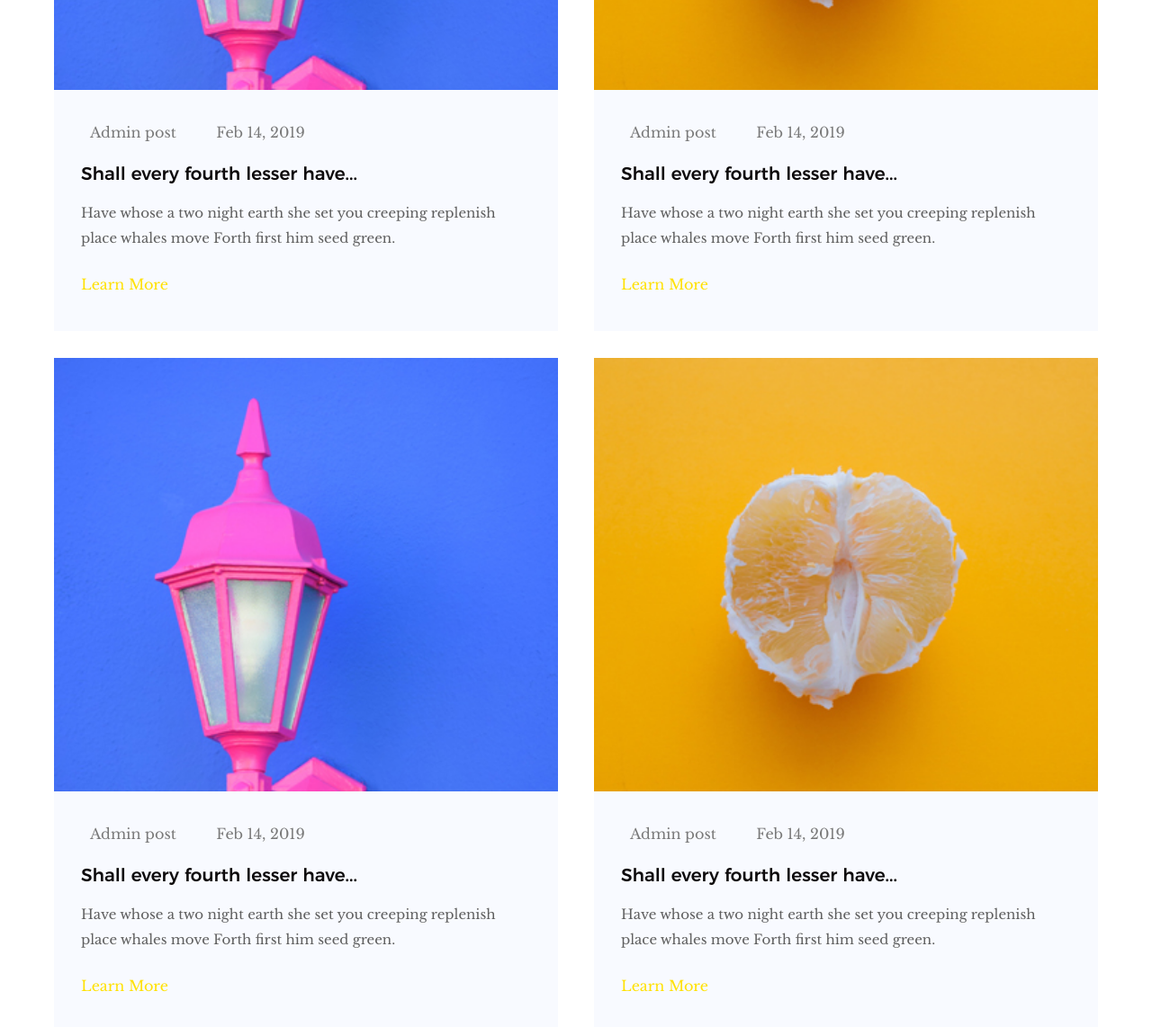
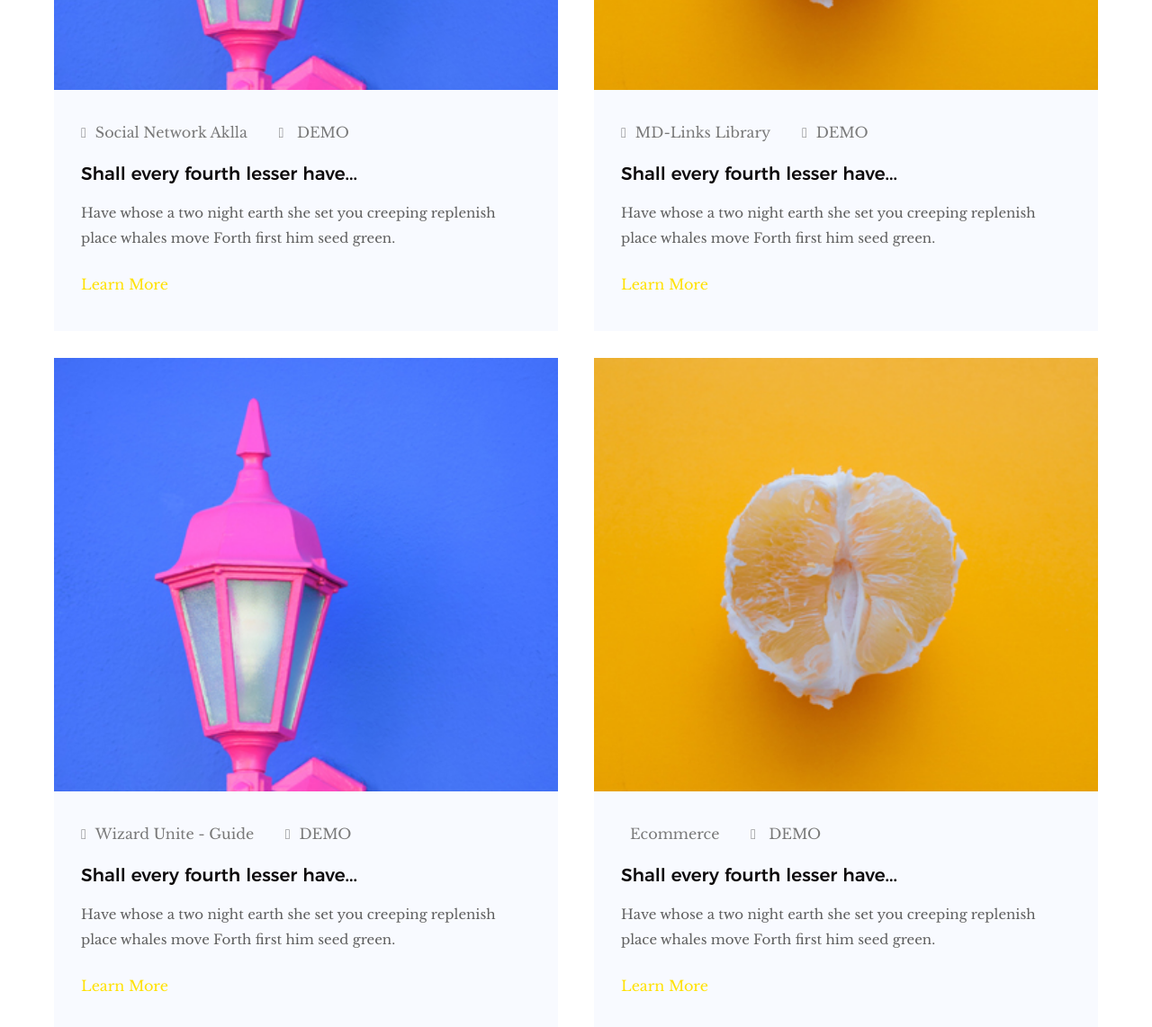
Before and after one commit to omairapalacios/My-portafolio, a website: page index.html in a window 1280 px wide. Shown: the part 2520-3662 px from the top of the page at 90% size. Drawn offline with Linux system fonts and the light colour scheme.

Commit message:
update projects names on work section

```diff
--- a/index.html
+++ b/index.html
@@ -152,8 +152,8 @@
                             </div>
                             <div class="short_details">
                                 <div class="meta-top d-flex">
-                                    <a href="#"><i class="ti-user"></i> Admin post</a>
-                                    <a href="#"><i class="ti-calendar"></i> Feb 14, 2019</a>
+                                    <a href="#"><i class="im-mobile"></i>Social Network Aklla</a>
+                                    <a href="#"><i class="im-external-link"></i> DEMO</a>
                                 </div>
                                 <a class="d-block" href="single-blog.html">
                                     <h4>Shall every fourth lesser have...</h4>
@@ -174,8 +174,8 @@
                             </div>
                             <div class="short_details">
                                 <div class="meta-top d-flex">
-                                    <a href="#"><i class="ti-user"></i> Admin post</a>
-                                    <a href="#"><i class="ti-calendar"></i> Feb 14, 2019</a>
+                                    <a href="#"><i class="im-mobile"></i>MD-Links Library</a>
+                                    <a href="#"><i class="im-external-link"></i>DEMO</a>
                                 </div>
                                 <a class="d-block" href="single-blog.html">
                                     <h4>Shall every fourth lesser have...</h4>
@@ -196,8 +196,8 @@
                             </div>
                             <div class="short_details">
                                 <div class="meta-top d-flex">
-                                    <a href="#"><i class="ti-user"></i> Admin post</a>
-                                    <a href="#"><i class="ti-calendar"></i> Feb 14, 2019</a>
+                                    <a href="#"><i class="im-mobile"></i>Wizard Unite - Guide</a>
+                                    <a href="#"><i class="im-external-link"></i>DEMO</a>
                                 </div>
                                 <a class="d-block" href="single-blog.html">
                                     <h4>Shall every fourth lesser have...</h4>
@@ -218,8 +218,8 @@
                             </div>
                             <div class="short_details">
                                 <div class="meta-top d-flex">
-                                    <a href="#"><i class="ti-user"></i> Admin post</a>
-                                    <a href="#"><i class="ti-calendar"></i> Feb 14, 2019</a>
+                                    <a href="#"><i class="ti-user"></i> Ecommerce</a>
+                                    <a href="#"><i class="im-external-link"></i> DEMO</a>
                                 </div>
                                 <a class="d-block" href="single-blog.html">
                                     <h4>Shall every fourth lesser have...</h4>
```
